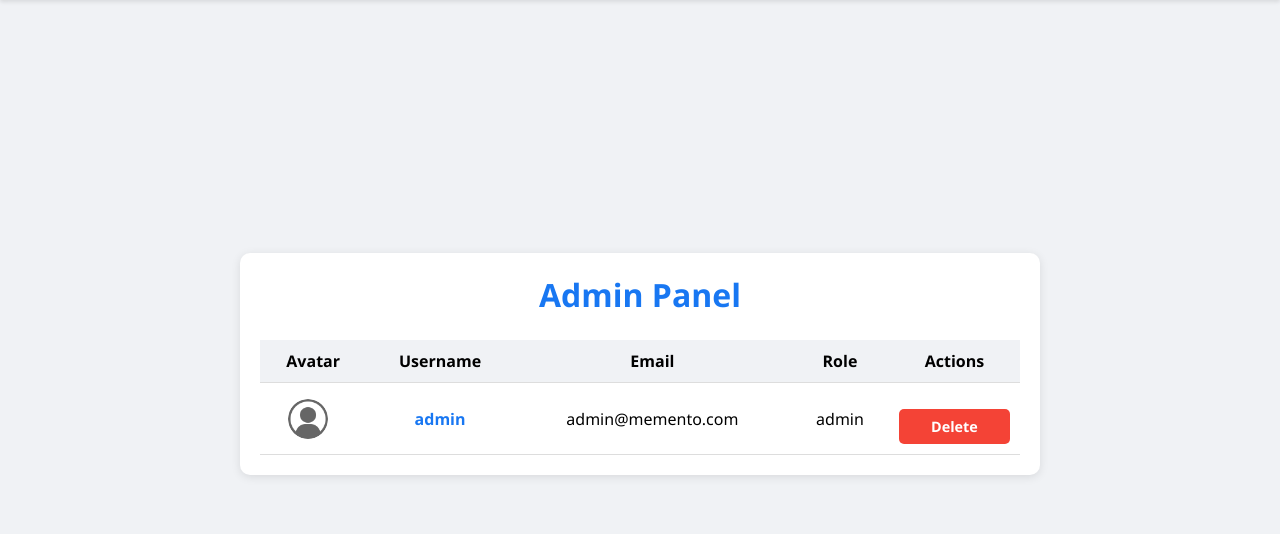
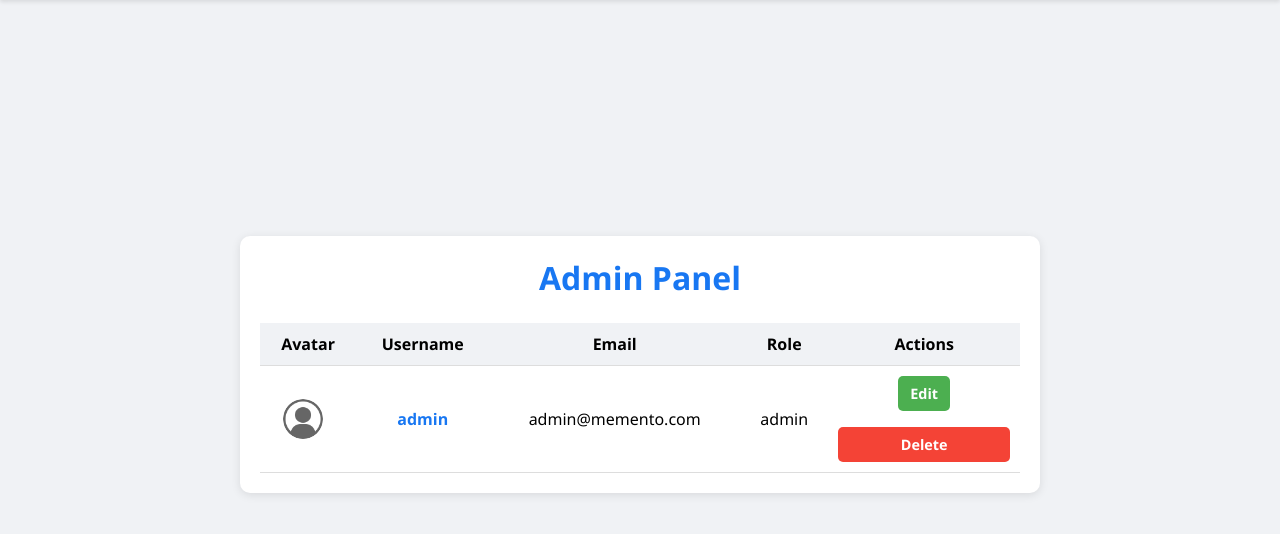
Before and after one commit to LorenzoA0/memento, a Flask app: page /admin_panel in a window 1280 px wide. Shown: the part 67-601 px from the top of the page. Run offline with Flask 3, Linux system fonts and the light colour scheme; the visitor is signed in with stand-in values (Sample User, id 1).

Commit message:
azuriran admin panel

```diff
--- a/static/css/style.css
+++ b/static/css/style.css
@@ -425,9 +425,7 @@ button {
 .upload-button:hover {
     background: #166fe5;
 }
-
-.delete-button {
-    background: #f44336;
+.action-button {
     color: white;
     border: none;
     padding: 8px 12px;
@@ -436,9 +434,37 @@ button {
     font-size: 0.9rem;
     font-weight: bold;
     transition: background 0.3s ease;
+    text-decoration: none;
+    display: inline-block;
 }
 
-.delete-button:hover {
+.action-button.edit {
+    background: #4CAF50;
+}
+
+.action-button.edit:hover {
+    background: #45a049;
+}
+.action-button.delete {
+    background: #f44336;
+}
+
+.action-button.delete:hover {
+    background: #d32f2f;
+}
+.button-green {
+    background: #4CAF50;
+}
+
+.button-green:hover {
+    background: #45a049;
+}
+
+.button-red {
+    background: #f44336;
+}
+
+.button-red:hover {
     background: #d32f2f;
 }
 
--- a/templates/admin_panel.html
+++ b/templates/admin_panel.html
@@ -29,8 +29,9 @@
                     <td>{{ user.email }}</td>
                     <td>{{ user.role }}</td>
                     <td>
-                        <form method="POST" action="{{ url_for('delete_user', user_id=user.id) }}" onsubmit="return confirm('Are you sure you want to delete this user?');">
-                            <button type="submit" class="delete-button">Delete</button>
+                        <a href="{{ url_for('edit_profile', user_id=user.id) }}" class="action-button button-green">Edit</a>
+                        <form method="POST" action="{{ url_for('delete_user', user_id=user.id) }}" onsubmit="return confirm('Are you sure you want to delete this user?');" style="display: inline;">
+                            <button type="submit" class="action-button button-red">Delete</button>
                         </form>
                     </td>
                 </tr>
```
